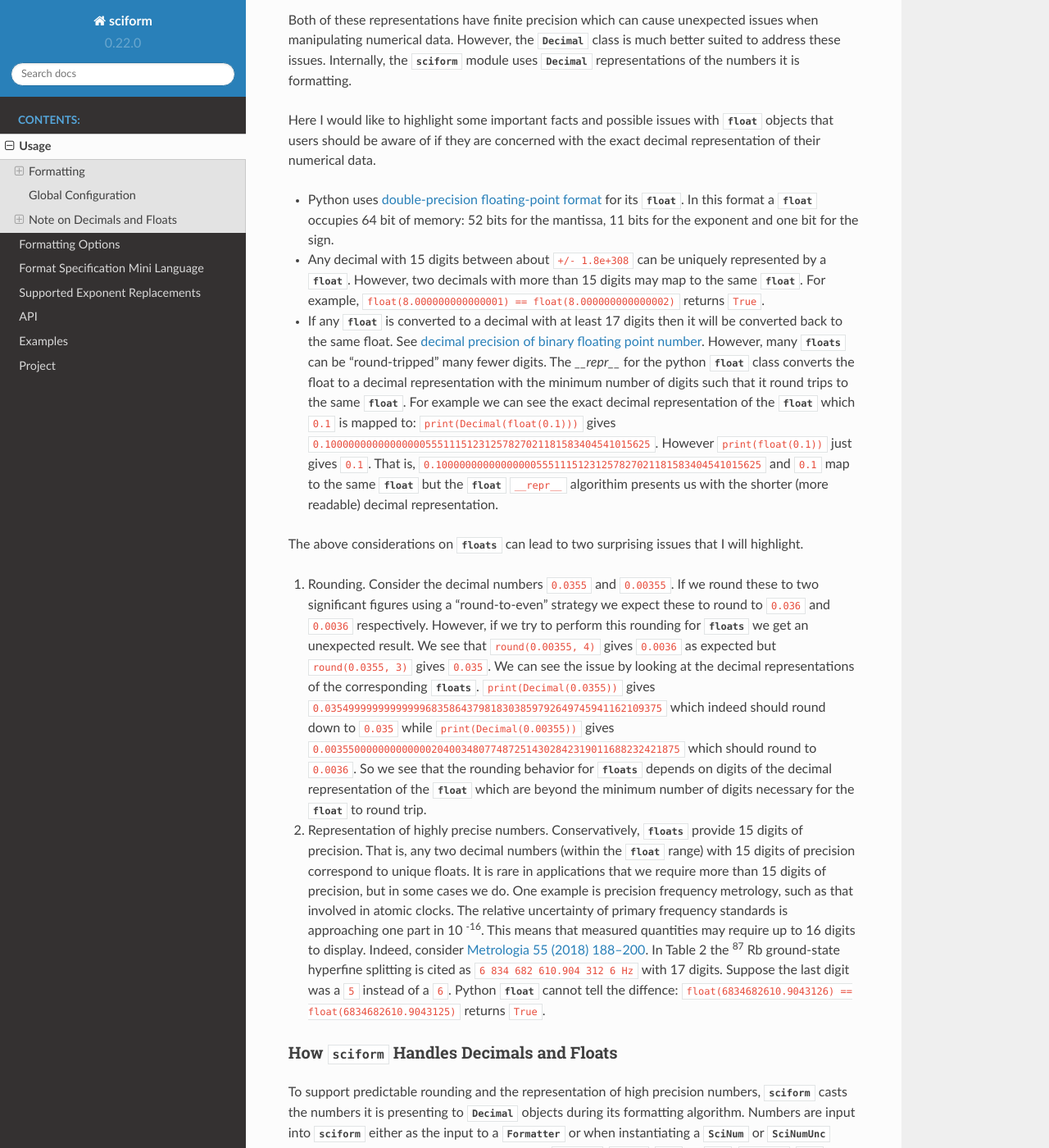
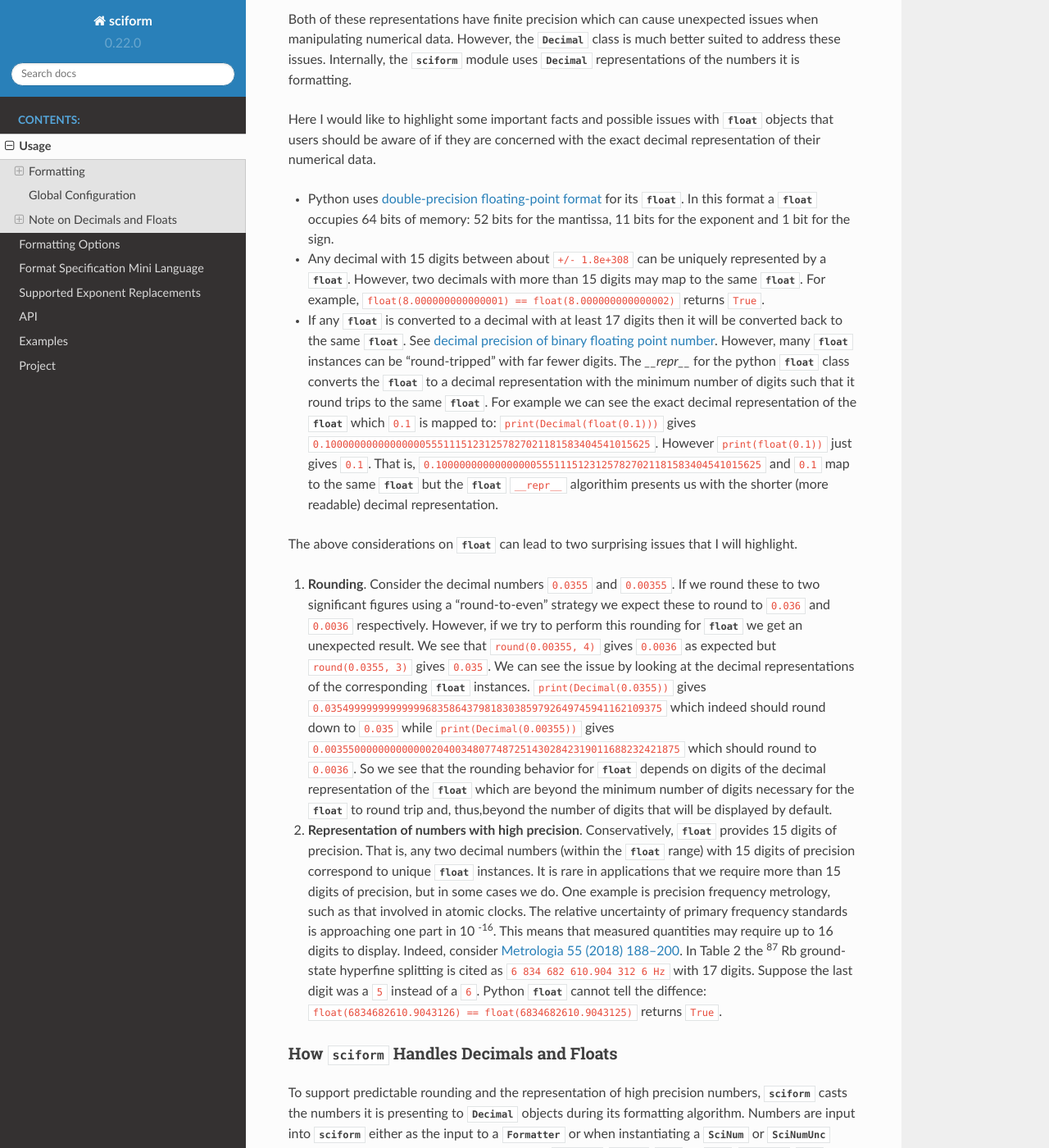
Before and after one commit to jagerber48/sciform, a Sphinx documentation site: the page built from docs/source/usage.rst, in a window 1280 px wide and 1400 px high, scrolled down 4555 px. Shown: the whole window at 82% size. Built offline with Sphinx 7.4.7 and the Read the Docs theme 2.0.0, drawn with Linux system fonts in a browser that asks for light colours; some of the changed text lies outside the part shown.

Commit message:
documentation cleanup

```diff
--- a/docs/source/usage.rst
+++ b/docs/source/usage.rst
@@ -251,9 +251,9 @@ Numerical data can be stored in Python
 `float <https://docs.python.org/3/library/functions.html#float>`_
 or
 `Decimal <https://docs.python.org/3/library/decimal.html>`_ objects.
-:class:`floats` represent numbers using binary which means
-:class:`floats` are often only approximations of the decimal numbers
-users have in mind when they use :class:`floats`.
+:class:`float` instances represent numbers using binary which means
+they are often only approximations of the decimal numbers users have in
+mind when they use :class:`float`.
 By contrast, :class:`Decimal` objects store a string of integers
 representing the decimal digits of the represented number so
 :class:`Decimal` objects are, therefore, exact representations of
@@ -272,62 +272,73 @@ concerned with the exact decimal representation of their numerical data.
 
 * Python uses
   `double-precision floating-point format <https://en.wikipedia.org/wiki/Double-precision_floating-point_format>`_
-  for its :class:`float`. In this format a :class:`float` occupies 64
-  bit of memory: 52 bits for the mantissa, 11 bits for the exponent and
-  one bit for the sign.
+  for its :class:`float`.
+  In this format a :class:`float` occupies 64 bits of memory: 52 bits
+  for the mantissa, 11 bits for the exponent and 1 bit for the sign.
 * Any decimal with 15 digits between about ``+/- 1.8e+308`` can be
-  uniquely represented by a :class:`float`. However, two decimals with
-  more than 15 digits may map to the same :class:`float`. For example,
+  uniquely represented by a :class:`float`.
+  However, two decimals with more than 15 digits may map to the same
+  :class:`float`.
+  For example,
   ``float(8.000000000000001) == float(8.000000000000002)`` returns
   ``True``.
 * If any :class:`float` is converted to a decimal with at least 17
-  digits then it will be converted back to the same float. See
-  `decimal precision of binary floating point number <https://www.exploringbinary.com/decimal-precision-of-binary-floating-point-numbers/>`_.
-  However, many :class:`floats` can be "round-tripped" many fewer
-  digits. The `__repr__` for the python :class:`float` class converts
-  the float to a decimal representation with the minimum number of
-  digits such that it round trips to the same :class:`float`. For
-  example we can see the exact decimal representation of the
+  digits then it will be converted back to the same :class:`float`.
+  See `decimal precision of binary floating point number <https://www.exploringbinary.com/decimal-precision-of-binary-floating-point-numbers/>`_.
+  However, many :class:`float` instances can be "round-tripped" with
+  far fewer digits.
+  The `__repr__` for the python :class:`float` class converts the
+  :class:`float` to a decimal representation with the minimum number of
+  digits such that it round trips to the same :class:`float`.
+  For example we can see the exact decimal representation of the
   :class:`float` which ``0.1`` is mapped to:
   ``print(Decimal(float(0.1)))`` gives
   ``0.1000000000000000055511151231257827021181583404541015625``.
-  However ``print(float(0.1))`` just gives ``0.1``. That is,
+  However ``print(float(0.1))`` just gives ``0.1``.
+  That is,
   ``0.1000000000000000055511151231257827021181583404541015625`` and
   ``0.1`` map to the same :class:`float` but the :class:`float`
   ``__repr__`` algorithim presents us with the shorter (more readable)
   decimal representation.
 
-The above considerations on :class:`floats` can lead to two surprising
+The above considerations on :class:`float` can lead to two surprising
 issues that I will highlight.
 
-#. Rounding. Consider the decimal numbers ``0.0355`` and ``0.00355``.
+#. **Rounding**.
+   Consider the decimal numbers ``0.0355`` and ``0.00355``.
    If we round these to two significant figures using a "round-to-even"
    strategy we expect these to round to ``0.036`` and ``0.0036``
-   respectively. However, if we try to perform this rounding for
-   :class:`floats` we get an unexpected result. We see that
-   ``round(0.00355, 4)`` gives ``0.0036`` as expected but
-   ``round(0.0355, 3)`` gives ``0.035``. We can see the issue by looking
-   at the decimal representations of the corresponding :class:`floats`.
+   respectively.
+   However, if we try to perform this rounding for :class:`float` we get
+   an unexpected result. We see that ``round(0.00355, 4)`` gives
+   ``0.0036`` as expected but ``round(0.0355, 3)`` gives ``0.035``.
+   We can see the issue by looking at the decimal representations of the
+   corresponding :class:`float` instances.
    ``print(Decimal(0.0355))`` gives
    ``0.035499999999999996835864379818303859792649745941162109375``
    which indeed should round down to ``0.035`` while
    ``print(Decimal(0.00355))`` gives
    ``0.003550000000000000204003480774872514302842319011688232421875``
-   which should round to ``0.0036``. So we see that the rounding
-   behavior for :class:`floats`
-   depends on digits of the decimal representation of the :class:`float`
-   which are beyond the minimum number of digits necessary for the
-   :class:`float` to round trip.
-#. Representation of highly precise numbers. Conservatively,
-   :class:`floats` provide 15 digits of precision. That is, any two
-   decimal numbers (within the :class:`float` range) with 15 digits of
-   precision correspond to unique floats. It is rare in applications
-   that we require more than 15 digits of precision, but in some cases
-   we do. One example is precision frequency metrology, such as that
-   involved in atomic clocks. The relative uncertainty of primary
-   frequency standards is approaching one part in 10 :sup:`-16`. This
-   means that measured quantities may require up to 16 digits to
-   display. Indeed, consider
+   which should round to ``0.0036``.
+   So we see that the rounding behavior for :class:`float` depends on
+   digits of the decimal representation of the :class:`float` which are
+   beyond the minimum number of digits necessary for the :class:`float`
+   to round trip and, thus,beyond the number of digits that will be
+   displayed by default.
+#. **Representation of numbers with high precision**.
+   Conservatively, :class:`float` provides 15 digits of precision.
+   That is, any two decimal numbers (within the :class:`float` range)
+   with 15 digits of precision correspond to unique :class:`float`
+   instances.
+   It is rare in applications that we require more than 15 digits of
+   precision, but in some cases we do.
+   One example is precision frequency metrology, such as that
+   involved in atomic clocks.
+   The relative uncertainty of primary frequency standards is
+   approaching one part in 10 :sup:`-16`.
+   This means that measured quantities may require up to 16 digits to
+   display.
+   Indeed, consider
    `Metrologia 55 (2018) 188–200 <https://iopscience.iop.org/article/10.1088/1681-7575/aaa302>`_.
    In Table 2 the :sup:`87` Rb ground-state hyperfine splitting is cited
    as ``6 834 682 610.904 312 6 Hz`` with 17 digits. Suppose the last
```
Also changed, not shown: docs/source/fsml.rst (+10 -8 lines).
